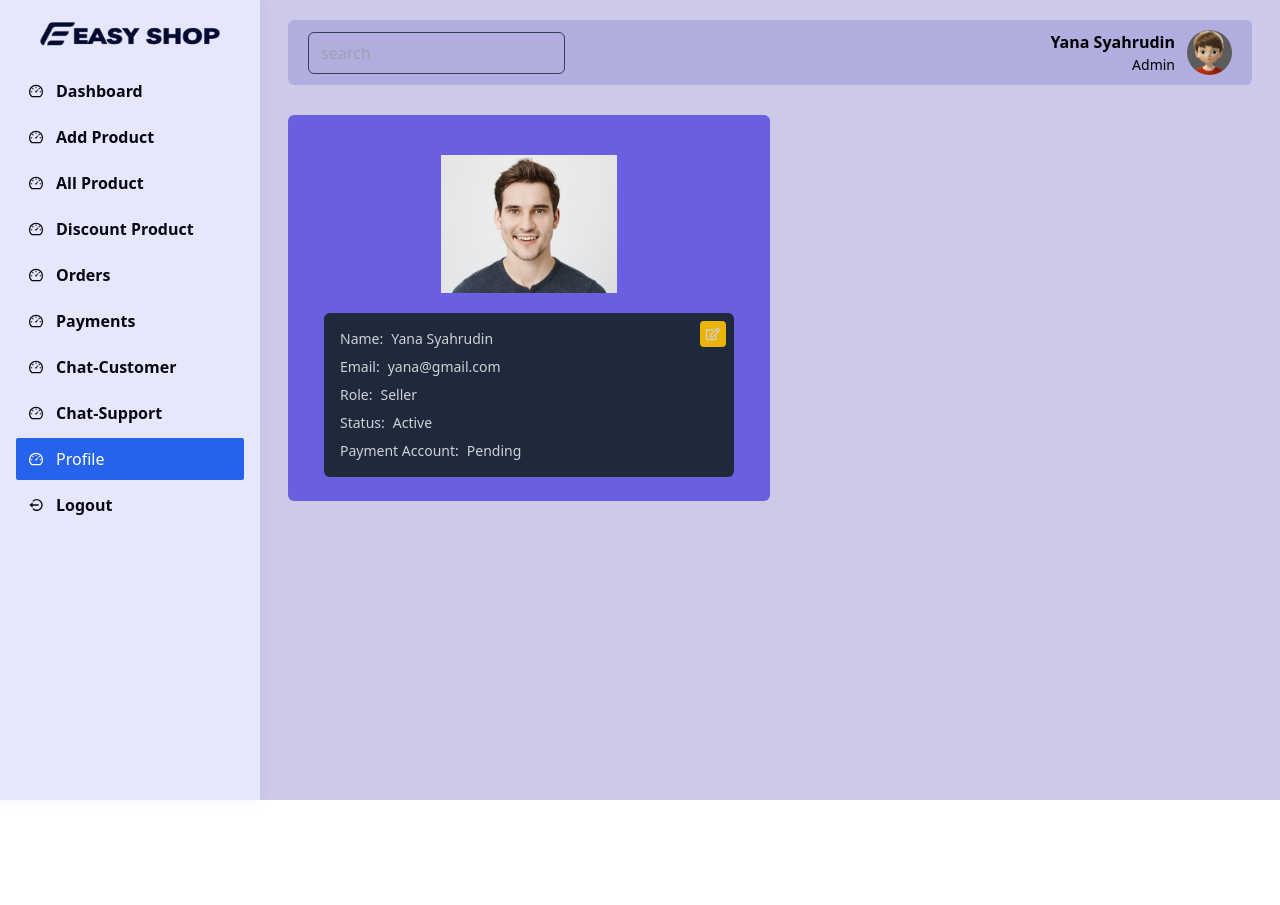
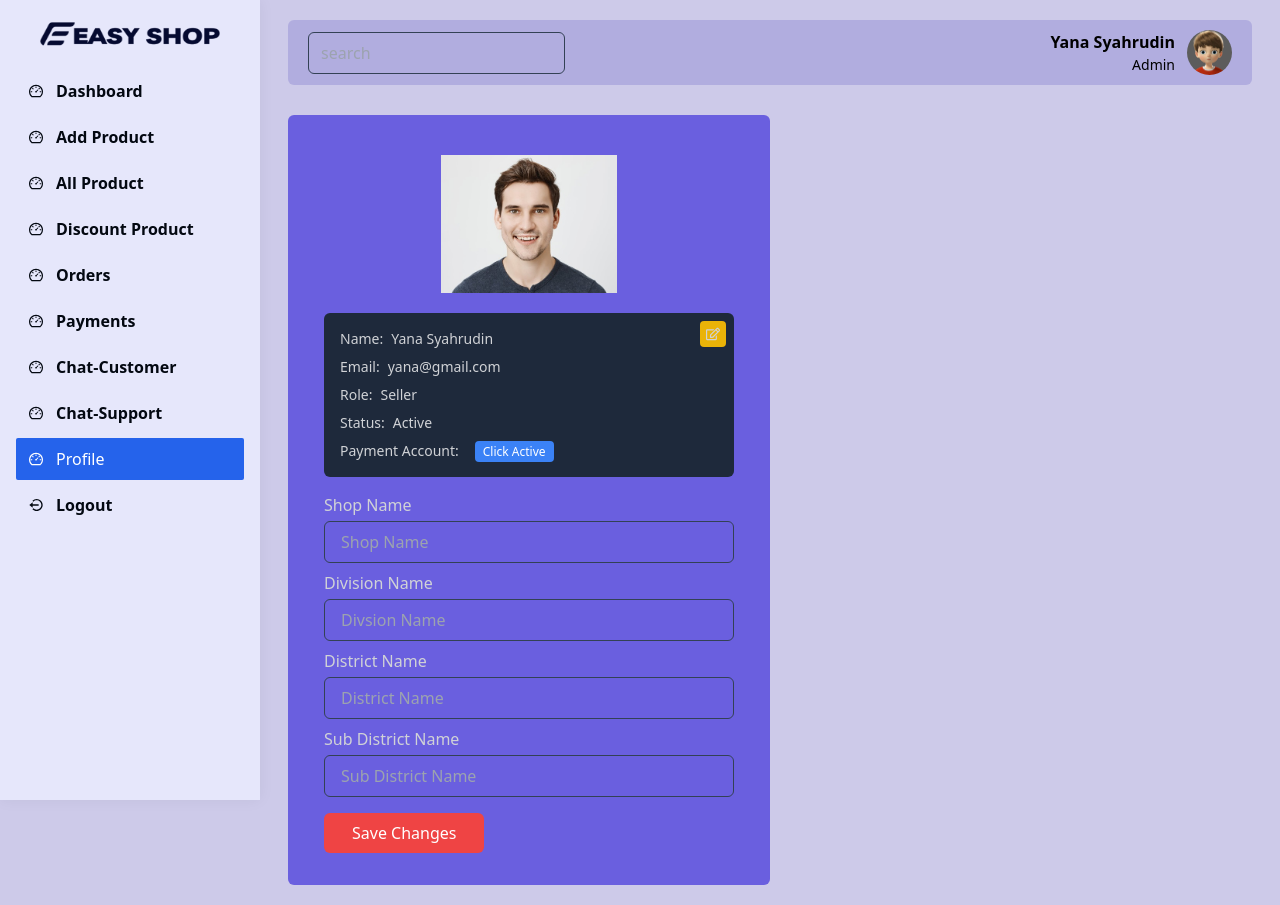
Before and after one commit to yanasyahrudin/ecomm-easyshop-dboard, a React (Create React App) app: page /seller/dashboard/profile in a window 1280 px wide. Before the commit the page ends 800 px from the top, so only its background shows below. Built offline with nearby package versions, Linux system fonts and the light colour scheme.

Commit message:
seller profile page design part 4

```diff
--- a/src/views/seller/Profile.jsx
+++ b/src/views/seller/Profile.jsx
@@ -7,6 +7,8 @@ import { FadeLoader } from "react-spinners";
 const Profile = () => {
   const image = true;
   const loader = true;
+  const status = "de";
+  const userInfo = true;
 
   return (
     <div className="px-2 lg:px-7 py-5">
@@ -46,13 +48,15 @@ const Profile = () => {
                   )}
                 </label>
               )}
-              <input type="file" className="hidden"  id="img"/>
+              <input type="file" className="hidden" id="img" />
             </div>
-
 
             <div className="px-0 md:px-5 py-2">
               <div className="flex justify-between text-sm flex-col gap-2 p-4 bg-slate-800 rounded-md relative">
-                  <span className="p-[6px] bg-yellow-500 rounded hover:shadow-lg hover:shadow-yellow-500/50 absolute right-2 top-2 cursor-pointer"> <FaRegEdit/></span>
+                <span className="p-[6px] bg-yellow-500 rounded hover:shadow-lg hover:shadow-yellow-500/50 absolute right-2 top-2 cursor-pointer">
+                  {" "}
+                  <FaRegEdit />
+                </span>
                 <div className="flex gap-2">
                   <span>Name: </span>
                   <span>Yana Syahrudin</span>
@@ -71,21 +75,81 @@ const Profile = () => {
                 </div>
                 <div className="flex gap-2">
                   <span>Payment Account: </span>
-                    <span>Pending</span>
+
+                  <p>
+                    {status === "active" ? (
+                      <span className="bg-green-500 text-white text-xs cursor-pointer font-normal ml-2 px-2 py-0.5 rounded">
+                        Pending
+                      </span>
+                    ) : (
+                      <span className="bg-blue-500 text-white text-xs cursor-pointer font-normal ml-2 px-2 py-0.5 rounded">
+                        Click Active
+                      </span>
+                    )}
+                  </p>
                 </div>
-
               </div>
             </div>
 
+            <div className="px-0 md:px-5 py-2">
+              {userInfo && (
+                <form>
+                  <div className="flex flex-col w-full gap-1 mb-2">
+                    <label htmlFor="Shop">Shop Name</label>
+                    <input
+                      className="px-4 py-2 focus:border-indigo-200 outline-none bg-[#6a5fdf] border border-slate-700 rounded-md text-[#d0d2d6]"
+                      type="text"
+                      name="shopName"
+                      id="Shop"
+                      placeholder="Shop Name"
+                    />
+                  </div>
+                  <div className="flex flex-col w-full gap-1 mb-2">
+                    <label htmlFor="divsion">Division Name</label>
+                    <input
+                      className="px-4 py-2 focus:border-indigo-200 outline-none bg-[#6a5fdf] border border-slate-700 rounded-md text-[#d0d2d6]"
+                      type="text"
+                      name="divsion"
+                      id="divsion"
+                      placeholder="Divsion Name"
+                    />
+                  </div>
+
+                  <div className="flex flex-col w-full gap-1 mb-2">
+                    <label htmlFor="district">District Name</label>
+                    <input
+                      className="px-4 py-2 focus:border-indigo-200 outline-none bg-[#6a5fdf] border border-slate-700 rounded-md text-[#d0d2d6]"
+                      type="text"
+                      name="district"
+                      id="district"
+                      placeholder="District Name"
+                    />
+                  </div>
 
 
+                  <div className="flex flex-col w-full gap-1 mb-2">
+                    <label htmlFor="subdis">Sub District Name</label>
+                    <input
+                      className="px-4 py-2 focus:border-indigo-200 outline-none bg-[#6a5fdf] border border-slate-700 rounded-md text-[#d0d2d6]"
+                      type="text"
+                      name="subdis"
+                      id="subdis"
+                      placeholder="Sub District Name"
+                    />
+                  </div>
 
+
+                  <button className="bg-red-500 hover:shadow-red-500/40 hover:shadow-md text-white rounded-md px-7 py-2 my-2">
+                      Save Changes
+                    </button>
+
+                </form>
+              )}
+            </div>
           </div>
         </div>
 
-        <div className="w-full md:w-6/12">
-
-        </div>
+        <div className="w-full md:w-6/12"></div>
       </div>
     </div>
   );
```
Lines whose indentation alone changed are shown as unchanged.
